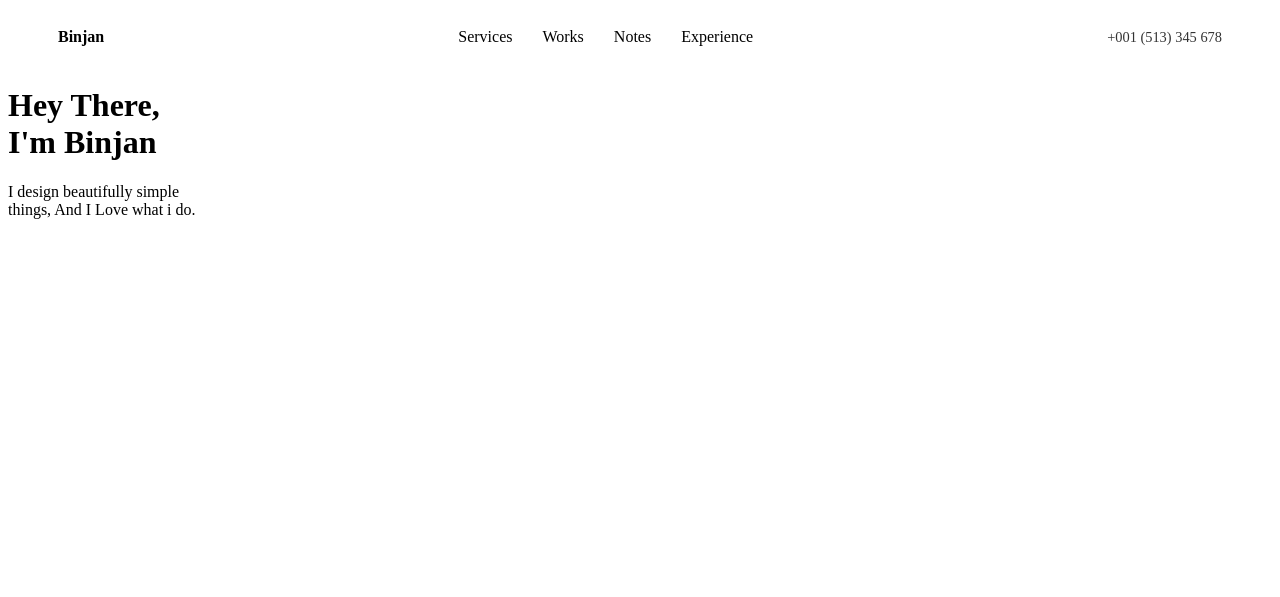
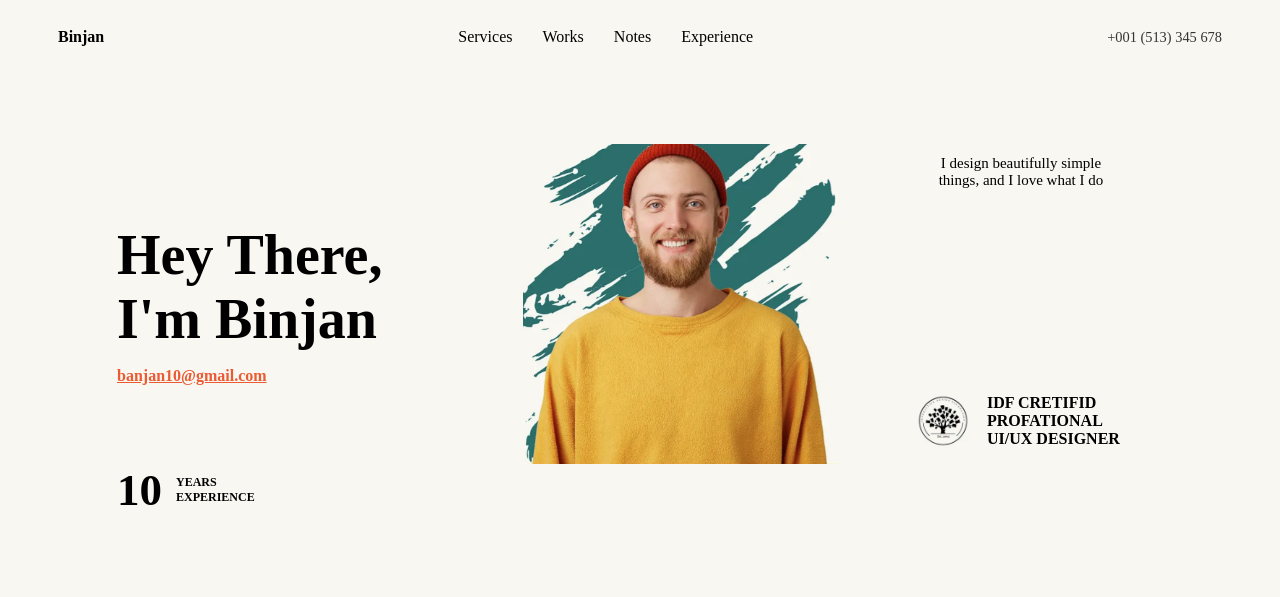
Before and after one commit to Soromanko/cwa, a plain HTML site: page index.html in a window 1280 px wide. Drawn offline with Linux system fonts and the light colour scheme.

Commit message:
update n. 2

```diff
--- a/index.html
+++ b/index.html
@@ -18,18 +18,40 @@
     <div class="contact-info">+001 (513) 345 678</div>
 </nav>
 
-<header>
-    <div class="header-left">
-        <h1>Hey There, <br>
-        I'm Binjan</h1>
-    </div>
-    <div class="header-image">
+<main>
+    <section class="hero">
+        <div class="hero-panel">
+            <div class="hero-grid">
+                <div class="hero-left">
+                    <h1>Hey There, <br>I'm Binjan</h1>
+                    <a class="email" href="#">banjan10@gmail.com</a>
+                </div>
 
-    </div>
-    <div class="header-right">
-        <p>I design beautifully simple <br>
-        things, And I Love what i do.</p>
-    </div>
-</header>
+                <div class="hero-mid">
+                    <div class="portrait-wrap">
+                        <img src="img/muz.png" alt="muz">
+                    </div>
+                </div>
+
+                <div class="hero-right">
+                    <p>I design beautifully simple<br>things, and I love what I do</p>
+
+                    <div class="badge-block">
+                        <img src="img/badge.png" alt="badge">
+                        <div class="badge-text">IDF CRETIFID<br>PROFATIONAL<br>UI/UX DESIGNER</div>
+                    </div>
+                </div>
+            </div>
+
+            <div class="hero-bottom">
+                <div class="years-num">10</div>
+                <div class="years-label">YEARS<br>EXPERIENCE</div>
+            </div>
+        </div>
+    </section>
+    <section>
+
+    </section>
+</main>
 </body>
 </html>
--- a/style.css
+++ b/style.css
@@ -1,9 +1,12 @@
+html {
+    background: #F8F7F1;
+}
+
 nav {
     display: flex;
     justify-content: space-between;
     align-items: center;
     padding: 20px 50px;
-    background-color: #fff;
 }
 
 nav .logo {
@@ -33,3 +36,90 @@ nav .contact-info {
     font-size: 0.9rem;
     color: #333;
 }
+
+.hero {
+    display: flex;
+    justify-content: center;
+    padding: 30px 18px;
+}
+
+.hero-panel {
+    border-radius: 8px;
+    padding: 48px 64px;
+}
+
+.hero-grid {
+    display: grid;
+    grid-template-columns: 1.05fr 1fr 0.7fr;
+    gap: 28px;
+    align-items: center;
+}
+
+.hero-left h1 {
+    margin: 0;
+    font-size: 56px;
+}
+
+.email {
+    display: inline-block;
+    margin-top: 16px;
+    color: #ea5b34;
+    font-weight: 600;
+}
+
+.portrait-wrap {
+    width: 360px;
+    height: auto;
+    margin: 0 auto;
+    display: block;
+}
+
+.portrait-wrap img {
+    display: block;
+    width: 320px;
+    height: auto;
+    border-radius: 8px;
+}
+
+.hero-right p {
+    margin: 0;
+    font-size: 15px;
+    max-width: 220px;
+    text-align: center;
+}
+
+.badge-block {
+    display: flex;
+    align-items: center;
+    gap: 12px;
+    margin-top: 200px;
+}
+
+.badge-block img {
+    width: 64px;
+    height: 64px;
+    object-fit: contain;
+}
+
+.badge-text {
+    font-size: 16px;
+    font-weight: bold;
+}
+
+.hero-bottom {
+    left: 64px;
+    bottom: 32px;
+    display: flex;
+    align-items: center;
+    gap: 14px;
+}
+
+.years-num {
+    font-size: 45px;
+    font-weight: 800;
+}
+
+.years-label {
+    font-size: 12px;
+    font-weight: 700;
+}
```
Also changed, not shown: img/badge.png (added), img/muz.png (added).
